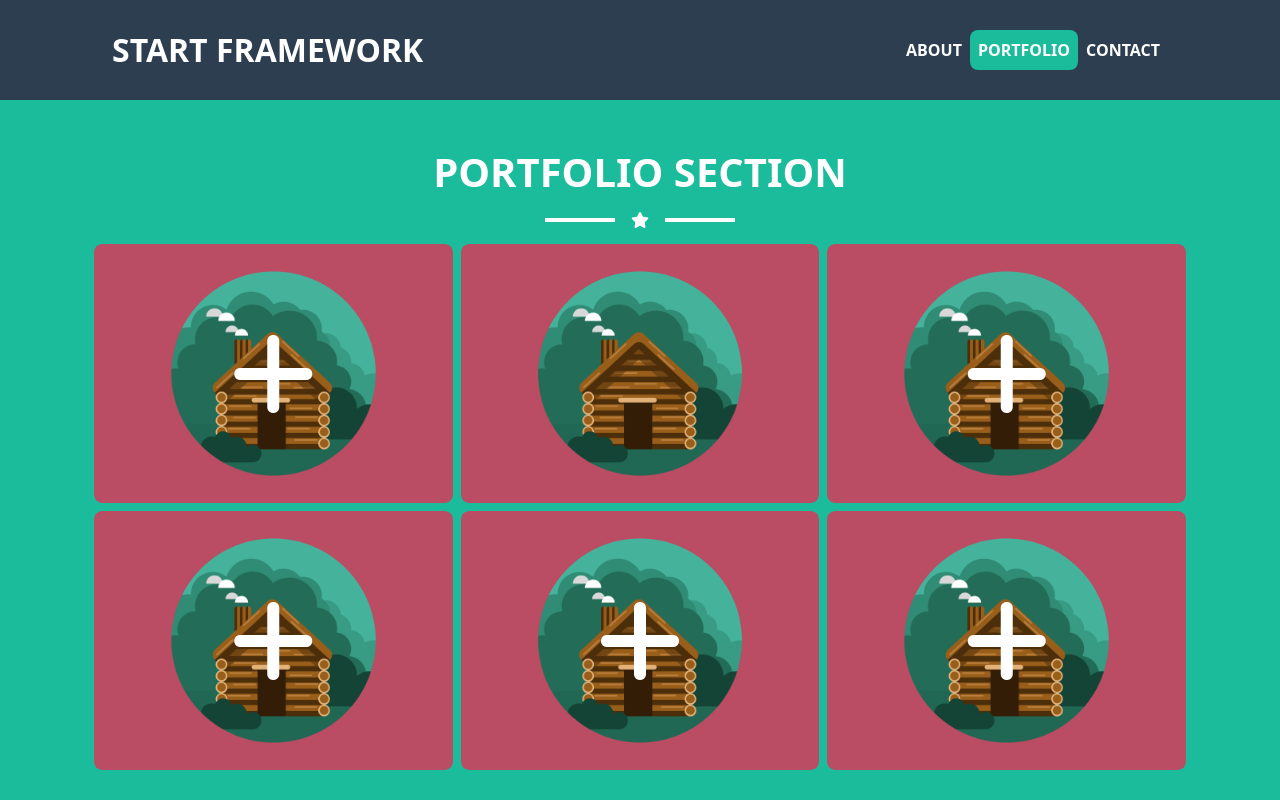
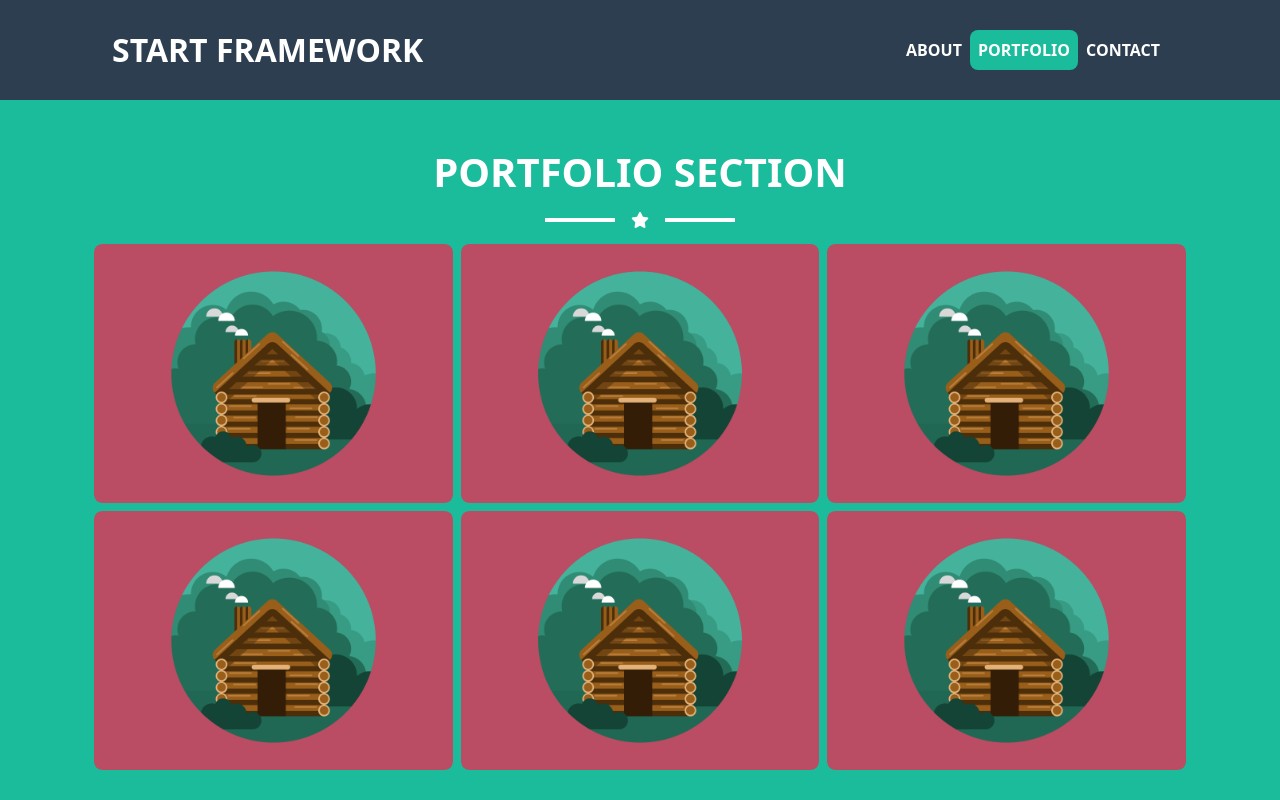
Before and after one commit to Mekkawy22/Task-1---Angular, an Angular app: page /portfolio in a window 1280 px wide. Shown: the top 800 px of the page. Built offline with nearby package versions, Linux system fonts and the light colour scheme.

Commit message:
Update portfoilo.component.html

```diff
--- a/src/app/Component/portfoilo/portfoilo.component.html
+++ b/src/app/Component/portfoilo/portfoilo.component.html
@@ -21,7 +21,7 @@
                   <img class="w-100 rounded-3" src="poert1.png" alt="Portfolio Item">
 
                   <!--  Layer -->
-                  <div class="layer__ position-absolute start-0 w-100 top-0 h-100 d-flex justify-content-center align-items-center">
+                  <div class="layer position-absolute start-0 w-100 top-0 h-100 d-flex justify-content-center align-items-center">
                     <i class="text-white fa-solid fa-plus fa-6x"></i>
                   </div>
                 </div>
@@ -41,7 +41,7 @@
                   <img class="w-100 rounded-3" src="poert1.png" alt="Portfolio Item">
 
                   <!--  Layer -->
-                  <div class="layer__ position-absolute start-0 w-100 top-0 h-100 d-flex justify-content-center align-items-center">
+                  <div class="layer position-absolute start-0 w-100 top-0 h-100 d-flex justify-content-center align-items-center">
                     <i class="text-white fa-solid fa-plus fa-6x"></i>
                   </div>
                 </div>
@@ -51,7 +51,7 @@
                   <img class="w-100 rounded-3" src="poert1.png" alt="Portfolio Item">
 
                   <!--  Layer -->
-                  <div class="layer__ position-absolute start-0 w-100 top-0 h-100 d-flex justify-content-center align-items-center">
+                  <div class="layer position-absolute start-0 w-100 top-0 h-100 d-flex justify-content-center align-items-center">
                     <i class="text-white fa-solid fa-plus fa-6x"></i>
                   </div>
                 </div>
@@ -61,7 +61,7 @@
                   <img class="w-100 rounded-3" src="poert1.png" alt="Portfolio Item">
 
                   <!--  Layer -->
-                  <div class="layer__ position-absolute start-0 w-100 top-0 h-100 d-flex justify-content-center align-items-center">
+                  <div class="layer position-absolute start-0 w-100 top-0 h-100 d-flex justify-content-center align-items-center">
                     <i class="text-white fa-solid fa-plus fa-6x"></i>
                   </div>
                 </div>
@@ -71,7 +71,7 @@
                   <img class="w-100 rounded-3" src="poert1.png" alt="Portfolio Item">
 
                   <!--  Layer -->
-                  <div class="layer__ position-absolute start-0 w-100 top-0 h-100 d-flex justify-content-center align-items-center">
+                  <div class="layer position-absolute start-0 w-100 top-0 h-100 d-flex justify-content-center align-items-center">
                     <i class="text-white fa-solid fa-plus fa-6x"></i>
                   </div>
                 </div>
```
